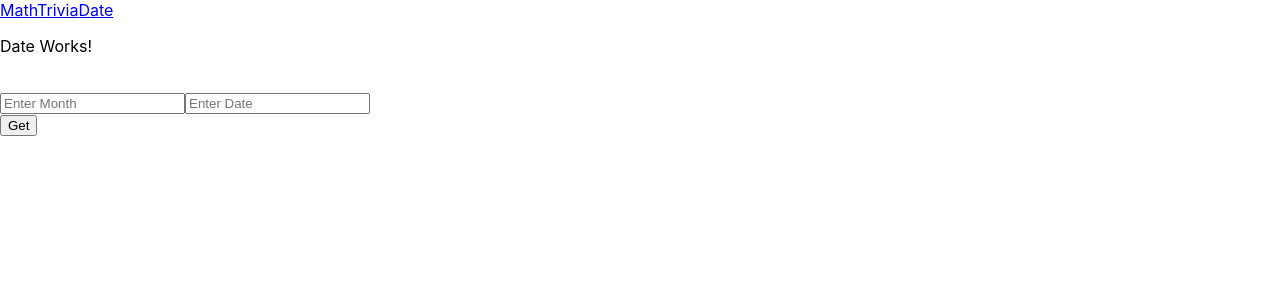
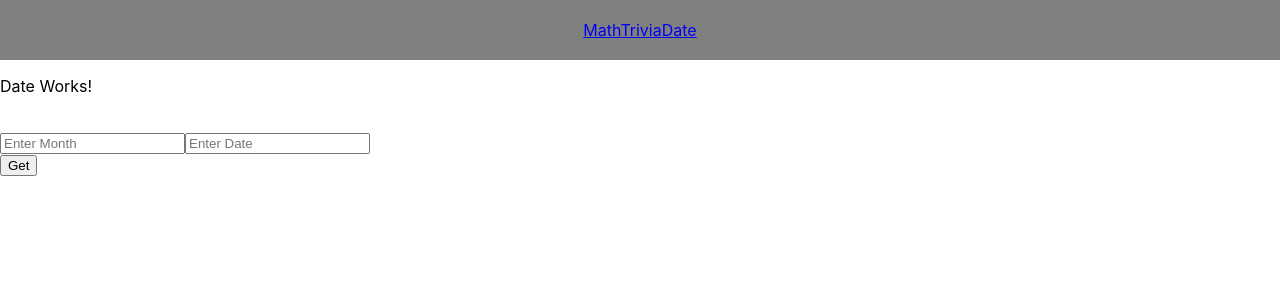
Before and after one commit to daikianjiki/NumbersApp, a React (Create React App) app: page /date in a window 1280 px wide. Shown: the top 300 px of the page. Built offline with nearby package versions, Linux system fonts and the light colour scheme.

Commit message:
router fix

```diff
--- a/src/App.css
+++ b/src/App.css
@@ -36,3 +36,9 @@
     transform: rotate(360deg);
   }
 }
+
+.navbar {
+  text-align: center;
+  background-color: grey;
+  padding: 20px;
+}
--- a/src/App.tsx
+++ b/src/App.tsx
@@ -1,14 +1,24 @@
 import React from 'react';
 import logo from './logo.svg';
 import './App.css';
-import { BrowserRouter } from 'react-router-dom';
+import { BrowserRouter, Route, Routes } from 'react-router-dom';
 import Navbar from './components/navbar';
+import Trivia from './components/trivia';
+import Math from './components/math';
+import Date from './components/date';
 
 function App() {
   return (
     <>
       <BrowserRouter>
+        <div className='navbar'>
         <Navbar />
+        </div>
+        <Routes>
+                <Route path="/math" element={ <Math/> } />
+                <Route path="/trivia" element={ <Trivia/> } />
+                <Route path="/date" element={ <Date/> } />
+        </Routes>
       </BrowserRouter>
     </>
   );
--- a/src/components/date.tsx
+++ b/src/components/date.tsx
@@ -43,6 +43,7 @@ export default function Date() {
             <br/>
             {trivia}
             {trivia ? <button onClick={saveToFavorites}>Save</button> : ""}
+            <h3></h3>
             {favorites.map(favorite =>
                 <p key={favorite}>{favorite}</p>)}
         </>
--- a/src/components/navbar.tsx
+++ b/src/components/navbar.tsx
@@ -11,11 +11,11 @@ export default function Navbar() {
             <Link to={"/trivia"}>Trivia</Link>
             <Link to={"/date"}>Date</Link>
 
-            <Routes>
+            {/* <Routes>
                 <Route path="/math" element={ <Math/> } />
                 <Route path="/trivia" element={ <Trivia/> } />
                 <Route path="/date" element={ <Date/> } />
-            </Routes>
+            </Routes> */}
         </>
     )
 
```
